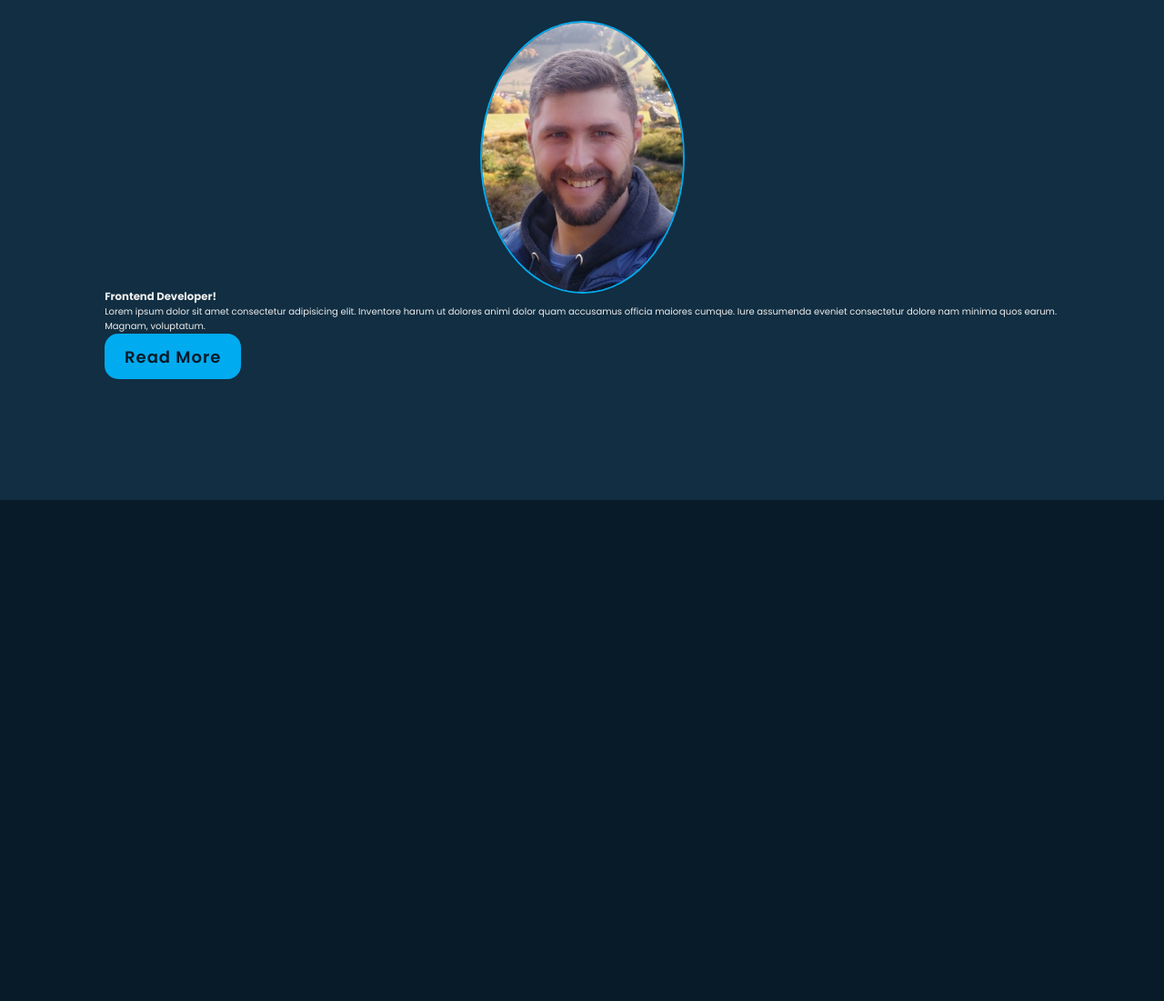
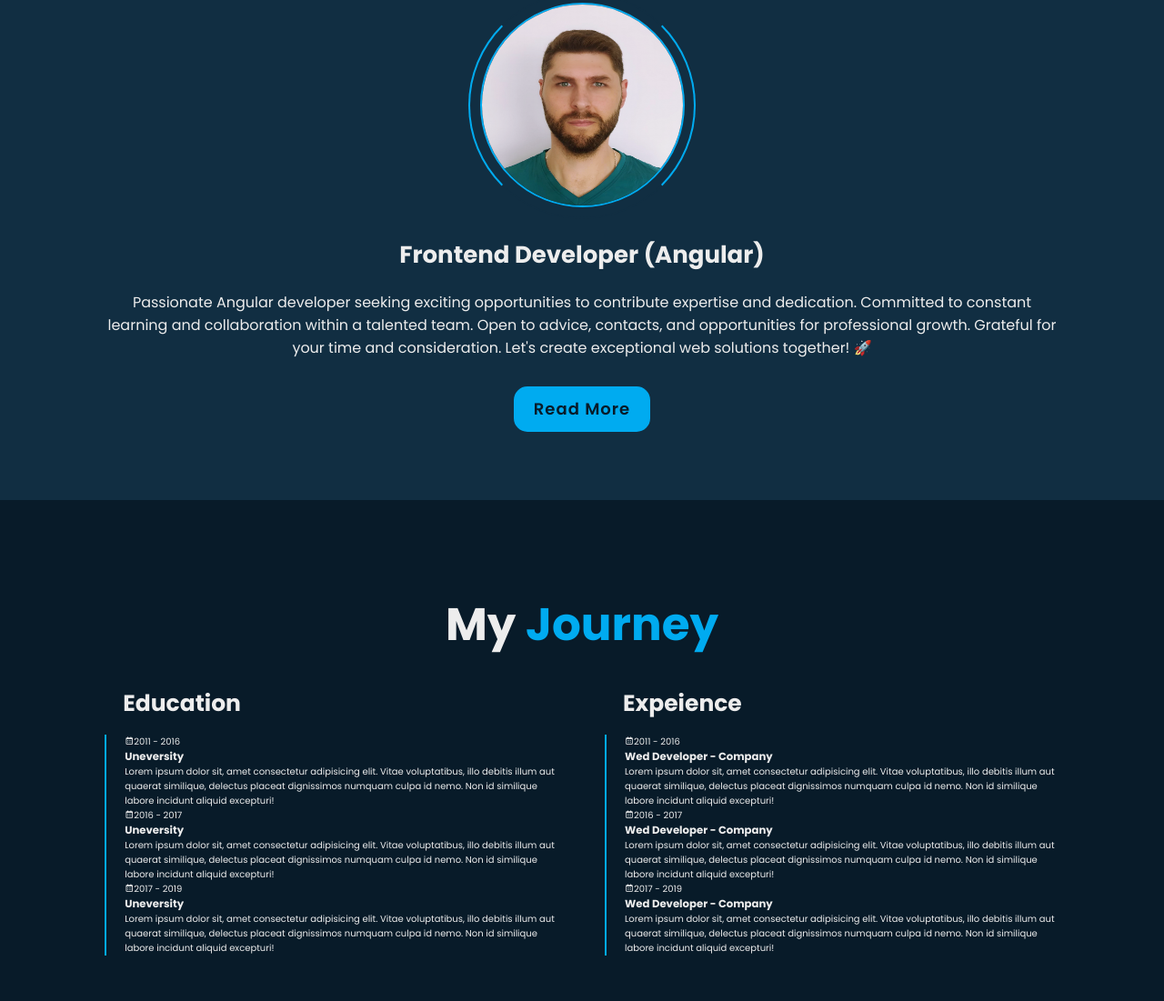
Before and after one commit to YaroslavKashkarov/My_portfolio, a website: page index.html in a window 1280 px wide. Shown: the part 1050-2151 px from the top of the page at 91% size. Before the commit the page ends 1600 px from the top, so only its background shows below. Drawn offline with nearby package versions, Linux system fonts and the light colour scheme.

Commit message:
template and visual content

```diff
--- a/index.html
+++ b/index.html
@@ -61,14 +61,16 @@
     <h2 class="heading">About <span>Me</span></h2>
 
     <div class="about-img">
-      <img src="src/images/img.jpg" alt="img">
+      <img src="src/images/foto.jpg" alt="img">
       <span class="circle-spin"></span>
     </div>
 
     <div class="about-content">
-      <h3>Frontend Developer!</h3>
-      <p>Lorem ipsum dolor sit amet consectetur adipisicing elit. Inventore harum ut dolores animi dolor quam accusamus
-        officia maiores cumque. Iure assumenda eveniet consectetur dolore nam minima quos earum. Magnam, voluptatum.
+      <h3>Frontend Developer (Angular)</h3>
+      <p>Passionate Angular developer seeking exciting opportunities to contribute expertise and dedication. Committed
+        to constant learning and collaboration within a talented team. Open to advice, contacts, and opportunities for
+        professional growth. Grateful for your time and consideration. Let's create exceptional web solutions together!
+        🚀
       </p>
 
       <div class="btn-box btns">
@@ -77,6 +79,86 @@
     </div>
   </section>
 
+  <!-- education section design -->
+
+  <section class="education" id="education">
+    <h2 class="heading">My <span>Journey</span></h2>
+
+    <div class="education-row">
+      <div class="education-column">
+        <h3 class="title">Education</h3>
+        <div class="education-box">
+          <div class="education-content">
+            <div class="content">
+              <div class="year"><i class='bx bx-calendar'></i>2011 - 2016</div>
+              <h3>Uneversity</h3>
+              <p>Lorem ipsum dolor sit, amet consectetur adipisicing elit. Vitae voluptatibus, illo debitis illum aut
+                quaerat similique, delectus placeat dignissimos numquam culpa id nemo. Non id similique labore incidunt
+                aliquid excepturi!</p>
+            </div>
+          </div>
+
+          <div class="education-content">
+            <div class="content">
+              <div class="year"><i class='bx bx-calendar'></i>2016 - 2017</div>
+              <h3>Uneversity</h3>
+              <p>Lorem ipsum dolor sit, amet consectetur adipisicing elit. Vitae voluptatibus, illo debitis illum aut
+                quaerat similique, delectus placeat dignissimos numquam culpa id nemo. Non id similique labore incidunt
+                aliquid excepturi!</p>
+            </div>
+          </div>
+
+          <div class="education-content">
+            <div class="content">
+              <div class="year"><i class='bx bx-calendar'></i>2017 - 2019</div>
+              <h3>Uneversity</h3>
+              <p>Lorem ipsum dolor sit, amet consectetur adipisicing elit. Vitae voluptatibus, illo debitis illum aut
+                quaerat similique, delectus placeat dignissimos numquam culpa id nemo. Non id similique labore incidunt
+                aliquid excepturi!</p>
+            </div>
+          </div>
+        </div>
+      </div>
+
+      <div class="education-column">
+        <h3 class="title">Expeience</h3>
+        <div class="education-box">
+          <div class="education-content">
+            <div class="content">
+              <div class="year"><i class='bx bx-calendar'></i>2011 - 2016</div>
+              <h3>Wed Developer - Company</h3>
+              <p>Lorem ipsum dolor sit, amet consectetur adipisicing elit. Vitae voluptatibus, illo debitis illum aut
+                quaerat similique, delectus placeat dignissimos numquam culpa id nemo. Non id similique labore incidunt
+                aliquid excepturi!</p>
+            </div>
+          </div>
+
+          <div class="education-content">
+            <div class="content">
+              <div class="year"><i class='bx bx-calendar'></i>2016 - 2017</div>
+              <h3>Wed Developer - Company</h3>
+              <p>Lorem ipsum dolor sit, amet consectetur adipisicing elit. Vitae voluptatibus, illo debitis illum aut
+                quaerat similique, delectus placeat dignissimos numquam culpa id nemo. Non id similique labore incidunt
+                aliquid excepturi!</p>
+            </div>
+          </div>
+
+          <div class="education-content">
+            <div class="content">
+              <div class="year"><i class='bx bx-calendar'></i>2017 - 2019</div>
+              <h3>Wed Developer - Company</h3>
+              <p>Lorem ipsum dolor sit, amet consectetur adipisicing elit. Vitae voluptatibus, illo debitis illum aut
+                quaerat similique, delectus placeat dignissimos numquam culpa id nemo. Non id similique labore incidunt
+                aliquid excepturi!</p>
+            </div>
+          </div>
+        </div>
+      </div>
+
+
+    </div>
+  </section>
+
   <script src="src/js/script.js"></script>
 </body>
 
--- a/src/css/style.css
+++ b/src/css/style.css
@@ -265,7 +265,8 @@ span {
 
 .about-img img {
   width: 90%;
-  border-radius: 75%;
+  height: 90%;
+  border-radius: 50%;
   border: .2rem solid var(--main-color);
 }
 
@@ -275,5 +276,65 @@ span {
   left: 50%;
   transform: translate(-50%, -50%) rotate(0);
   width: 100%;
+  height: 100%;
+  border-radius: 50%;
+  border-top: .2rem solid var(--second-bg-color);
+  border-bottom: .2rem solid var(--second-bg-color);
+  border-left: .2rem solid var(--main-color);
+  border-right: .2rem solid var(--main-color);
+}
 
+.about-content {
+  text-align: center;
 }
+
+.about-content h3 {
+  font-size: 2.6rem;
+}
+
+.about-content p {
+  font-size: 1.6rem;
+  margin: 2rem 0 3rem;
+}
+
+.btn-box.btns {
+  display: inline-block;
+  width: 15rem;
+}
+
+.btn-box.btns a::before {
+  background: var(--second-bg-color);
+}
+
+.education {
+  display: flex;
+  justify-content: center;
+  align-items: center;
+  flex-direction: column;
+  min-height: auto;
+  padding-bottom: 5rem;
+}
+
+.education .education-row {
+  display: flex;
+  flex-wrap: wrap;
+  gap: 5rem;
+}
+
+.education-row .education-column {
+  flex: 1 1 40rem;
+}
+
+.education-column .title {
+  font-size: 2.5rem;
+  margin: 0 0 1.5rem 2rem;
+}
+
+.education-column .education-box {
+  border-left: .2rem solid var(--main-color);
+}
+
+.education-box .education-content {
+  position: relative;
+  padding-left: 2rem;
+}
```
Also changed, not shown: src/images/foto.jpg (added), src/images/img.jpg (deleted).
